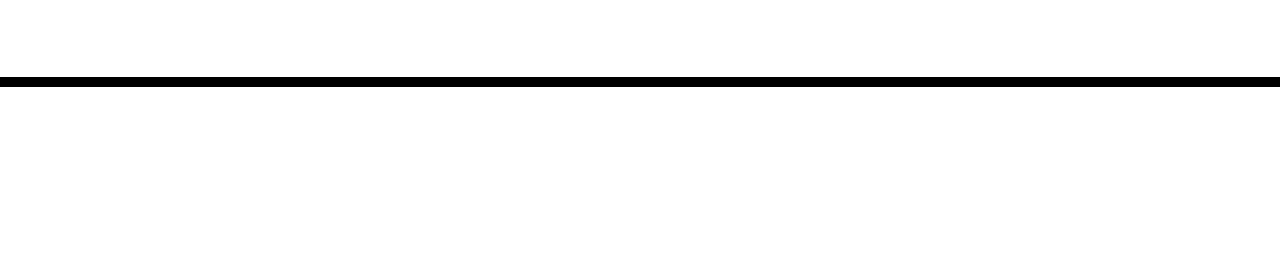
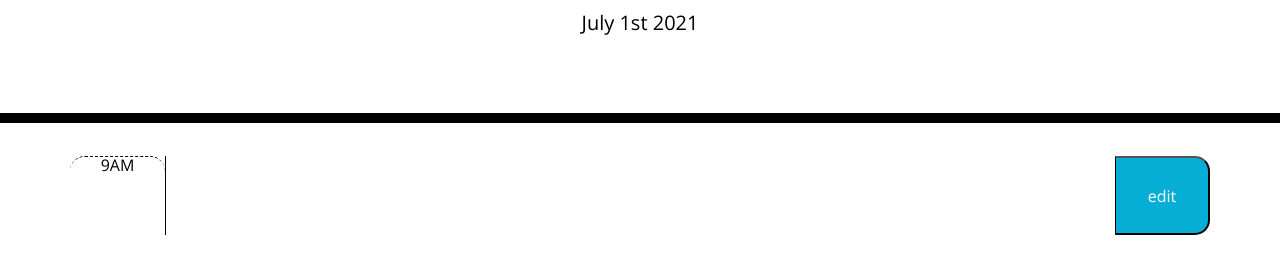
Before and after one commit to janetiqal/Homework-05, a plain HTML site: page index.html in a window 1280 px wide. Shown: the part 181-454 px from the top of the page. Drawn offline with nearby package versions, Linux system fonts and the light colour scheme; files that its build step writes are made by us from their sources.

Commit message:
added the timeblocks with the corresponding classes

```diff
--- a/assets/script.js
+++ b/assets/script.js
@@ -0,0 +1,6 @@
+
+var currentDay = document.getElementById("currentDay")
+currentTime= moment().format('MMMM Do YYYY')
+currentDay.innerHTML =currentTime;
+
+var timeRightNow=moment().subtract
--- a/index.html
+++ b/index.html
@@ -18,7 +18,7 @@
       href="https://fonts.googleapis.com/css?family=Open+Sans&display=swap"
       rel="stylesheet"
     />
-    <link rel="stylesheet" href="style.css" />
+    <link rel="stylesheet" href="assets/style.css" />
     <title>Work Day Scheduler</title>
   </head>
 
@@ -29,10 +29,15 @@
       <p id="currentDay" class="lead"></p>
     </header>
     <div class="container">
-      <!-- Timeblocks go here -->
+      <div class="row">
+        <div class="col-1 hour time-block">9AM</div>
+        <textarea class= "col-10 description"></textarea>
+        <button class= "col-1 saveBtn">edit</button>
+      </div>
     </div>
 
     <script src="https://cdnjs.cloudflare.com/ajax/libs/jquery/3.2.1/jquery.min.js"></script>
     <script src="https://cdnjs.cloudflare.com/ajax/libs/moment.js/2.24.0/moment.min.js"></script>
+    <script src= "assets/script.js"></script>
   </body>
 </html>
```
